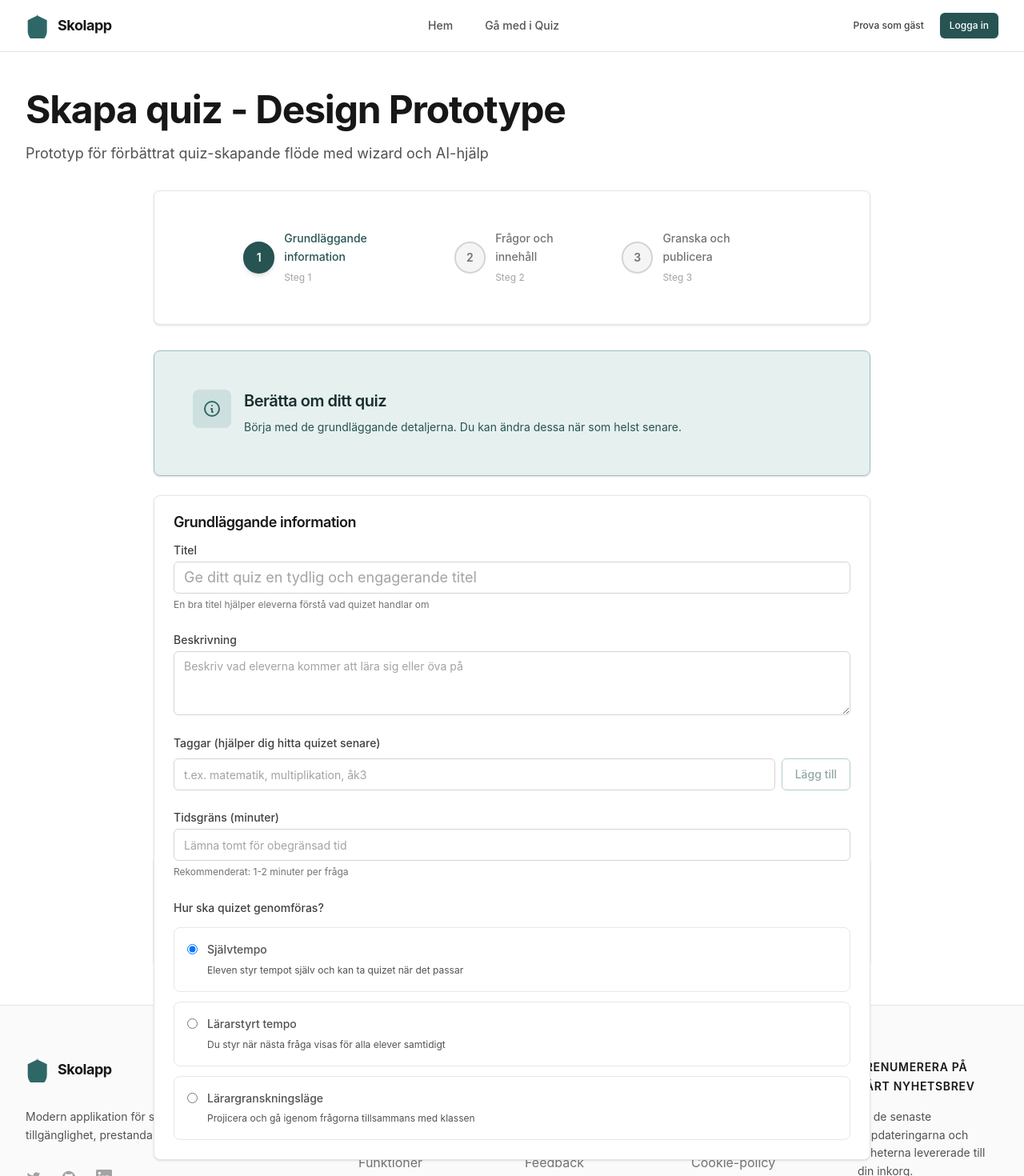
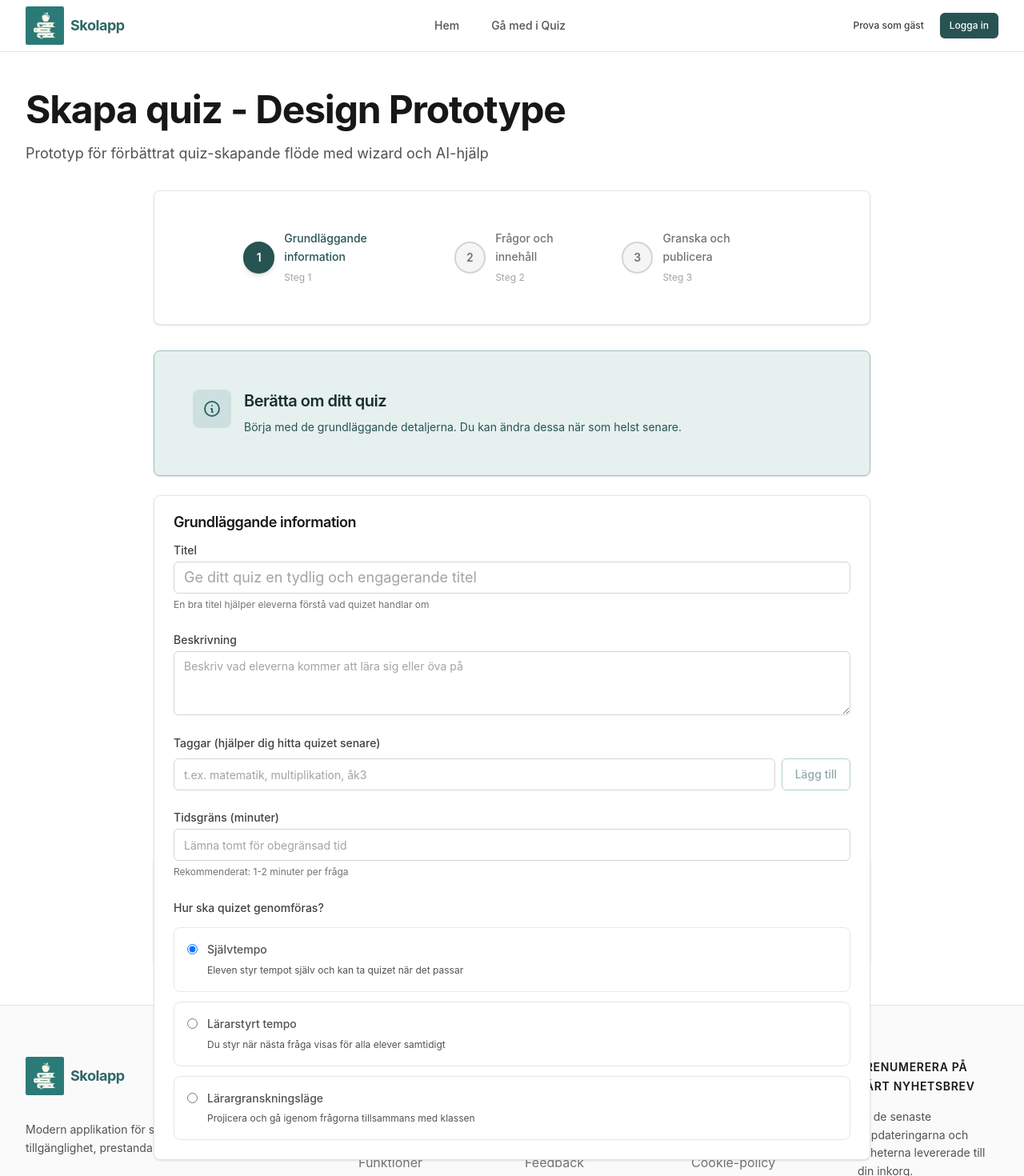
Before and after one commit to pinkknives/skolapp-v3, a Next.js app: page /teacher/quiz/create-wizard in a window 1280 px wide. Shown: the top 1470 px of the page at 80% size. Built offline with nearby package versions, Linux system fonts and the light colour scheme.

Commit message:
Complete Skolapp rebrand with teal colors, new logo component, and updated PWA manifest
Co-authored-by: pinkknives <49338634+pinkknives@users.noreply.github.com>

```diff
--- a/src/app/layout.tsx
+++ b/src/app/layout.tsx
@@ -60,7 +60,7 @@ export const metadata: Metadata = {
       { url: '/icons/apple-touch-icon.png', sizes: '180x180', type: 'image/png' },
     ],
     other: [
-      { rel: 'mask-icon', url: '/icons/safari-pinned-tab.svg', color: '#0ea5e9' },
+      { rel: 'mask-icon', url: '/icons/safari-pinned-tab.svg', color: '#377b7b' },
     ],
   },
   manifest: '/manifest.json',
@@ -69,8 +69,8 @@ export const metadata: Metadata = {
 
 export const viewport: Viewport = {
   themeColor: [
-    { media: '(prefers-color-scheme: light)', color: '#ffffff' },
-    { media: '(prefers-color-scheme: dark)', color: '#171717' },
+    { media: '(prefers-color-scheme: light)', color: '#377b7b' },
+    { media: '(prefers-color-scheme: dark)', color: '#2f6767' },
   ],
   width: 'device-width',
   initialScale: 1,
--- /dev/null
+++ b/src/components/brand/Logo.tsx
@@ -0,0 +1,70 @@
+'use client'
+
+import React from 'react'
+import Image from 'next/image'
+import { cn } from '@/lib/utils'
+
+export interface LogoProps {
+  variant?: 'icon' | 'wordmark' | 'stacked' | 'color' | 'gradient'
+  size?: 'sm' | 'md' | 'lg' | 'xl'
+  className?: string
+  priority?: boolean
+}
+
+const sizeMap = {
+  sm: { width: 24, height: 24 },
+  md: { width: 32, height: 32 },
+  lg: { width: 48, height: 48 },
+  xl: { width: 64, height: 64 },
+}
+
+const logoVariants = {
+  icon: '/brand/Skolapp-icon.png',
+  wordmark: '/brand/Skolapp.png',
+  stacked: '/brand/Skolapp-symbol.png',
+  color: '/brand/Skolapp-color.png',
+  gradient: '/brand/Skolapp-color-gradiant.png',
+}
+
+export function Logo({
+  variant = 'wordmark',
+  size = 'md',
+  className,
+  priority = false,
+  ...props
+}: LogoProps) {
+  const { width, height } = sizeMap[size]
+  const src = logoVariants[variant]
+
+  return (
+    <div
+      className={cn(
+        'flex items-center justify-center',
+        className
+      )}
+      {...props}
+    >
+      <Image
+        src={src}
+        alt="Skolapp"
+        width={width}
+        height={height}
+        priority={priority}
+        className="object-contain"
+      />
+    </div>
+  )
+}
+
+// Convenience components for common use cases
+export function LogoIcon(props: Omit<LogoProps, 'variant'>) {
+  return <Logo variant="icon" {...props} />
+}
+
+export function LogoWordmark(props: Omit<LogoProps, 'variant'>) {
+  return <Logo variant="wordmark" {...props} />
+}
+
+export function LogoStacked(props: Omit<LogoProps, 'variant'>) {
+  return <Logo variant="stacked" {...props} />
+}
--- a/src/components/layout/Footer.tsx
+++ b/src/components/layout/Footer.tsx
@@ -2,6 +2,7 @@ import React from 'react'
 import Link from 'next/link'
 import { cn } from '@/lib/utils'
 import { Typography } from '@/components/ui/Typography'
+import { LogoIcon } from '@/components/brand/Logo'
 
 interface FooterLink {
   href: string
@@ -111,15 +112,8 @@ export function Footer({
               className="flex items-center space-x-2 text-primary-600 hover:text-primary-700 focus:outline-none focus:ring-2 focus:ring-primary-500 focus:ring-offset-2 rounded-md"
               aria-label="Go to homepage"
             >
-              <svg
-                className="h-8 w-8"
-                fill="currentColor"
-                viewBox="0 0 24 24"
-                aria-hidden="true"
-              >
-                <path d="M12 2L2 7v10c0 5.55 3.84 9.74 9 11 5.16-1.26 9-5.45 9-11V7l-10-5z" />
-              </svg>
-              <Typography variant="h6" className="font-bold">
+              <LogoIcon size="lg" priority className="text-primary-600" />
+              <Typography variant="h6" className="font-bold text-primary-600">
                 Skolapp
               </Typography>
             </Link>
--- a/src/components/layout/Navbar.tsx
+++ b/src/components/layout/Navbar.tsx
@@ -10,6 +10,7 @@ import { UserMenu } from '@/components/auth/UserMenu'
 import { AuthModal } from '@/components/auth/AuthModal'
 import { useAuth } from '@/contexts/AuthContext'
 import { canAccessTeacherPortal } from '@/lib/auth-utils'
+import { LogoIcon } from '@/components/brand/Logo'
 
 interface NavItem {
   href: string
@@ -142,19 +143,12 @@ export function Navbar({
                 aria-label="Go to homepage"
               >
                 {logo || (
-                  <>
-                    <svg
-                      className="h-8 w-8"
-                      fill="currentColor"
-                      viewBox="0 0 24 24"
-                      aria-hidden="true"
-                    >
-                      <path d="M12 2L2 7v10c0 5.55 3.84 9.74 9 11 5.16-1.26 9-5.45 9-11V7l-10-5z" />
-                    </svg>
-                    <Typography variant="h6" className="font-bold">
+                  <div className="flex items-center space-x-2">
+                    <LogoIcon size="lg" priority className="text-primary-600" />
+                    <Typography variant="h6" className="font-bold text-primary-600">
                       Skolapp
                     </Typography>
-                  </>
+                  </div>
                 )}
               </Link>
             </div>
--- a/src/styles/globals.css
+++ b/src/styles/globals.css
@@ -4,17 +4,17 @@
 
 /* CSS Custom Properties for Design Tokens */
 :root {
-  /* Color Tokens */
-  --color-primary-50: 240 249 255;
-  --color-primary-100: 224 242 254;
-  --color-primary-200: 186 230 253;
-  --color-primary-300: 125 211 252;
-  --color-primary-400: 56 189 248;
-  --color-primary-500: 14 165 233;
-  --color-primary-600: 2 132 199;
-  --color-primary-700: 3 105 161;
-  --color-primary-800: 7 89 133;
-  --color-primary-900: 12 74 110;
+  /* Color Tokens - Updated to Skolapp teal branding */
+  --color-primary-50: 230 240 239;
+  --color-primary-100: 205 224 223;
+  --color-primary-200: 155 191 192;
+  --color-primary-300: 106 158 161;
+  --color-primary-400: 71 127 132;
+  --color-primary-500: 55 123 123;
+  --color-primary-600: 47 103 103;
+  --color-primary-700: 39 83 83;
+  --color-primary-800: 31 63 63;
+  --color-primary-900: 24 47 47;
 
   --color-neutral-50: 250 250 250;
   --color-neutral-100: 245 245 245;
```
